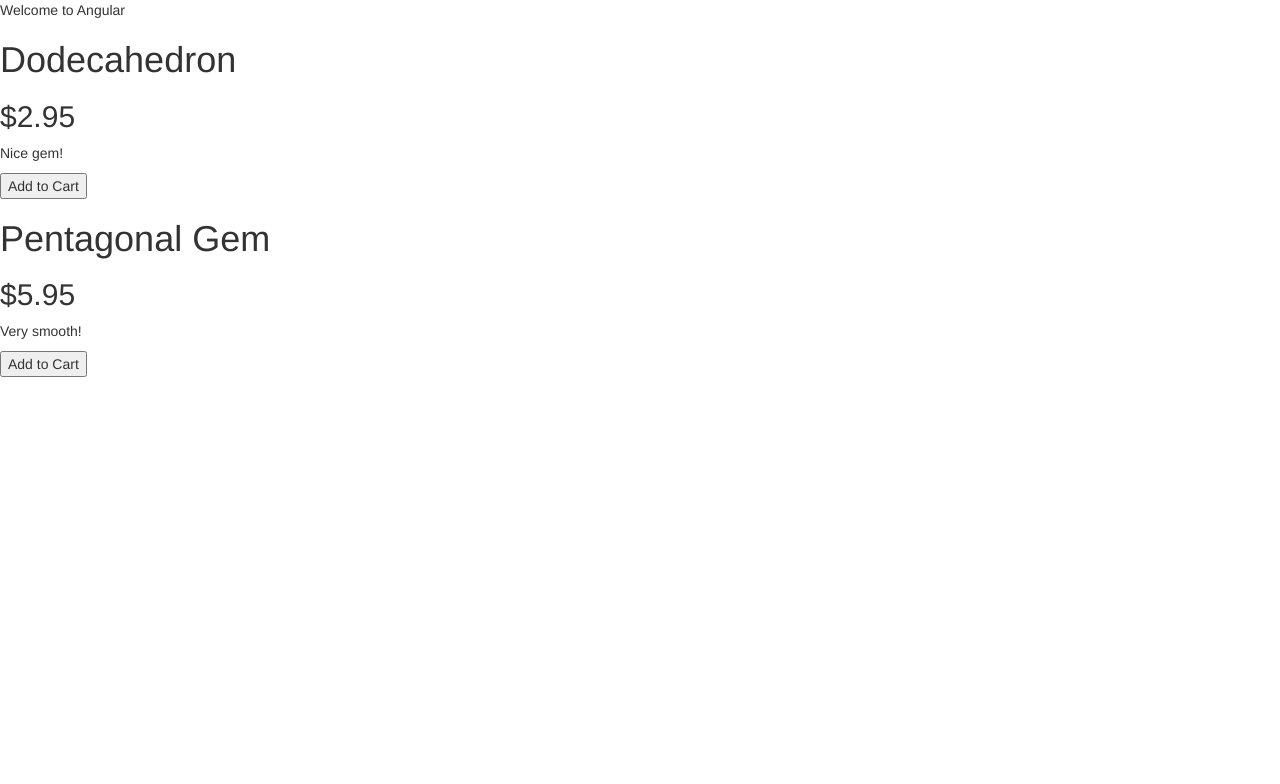
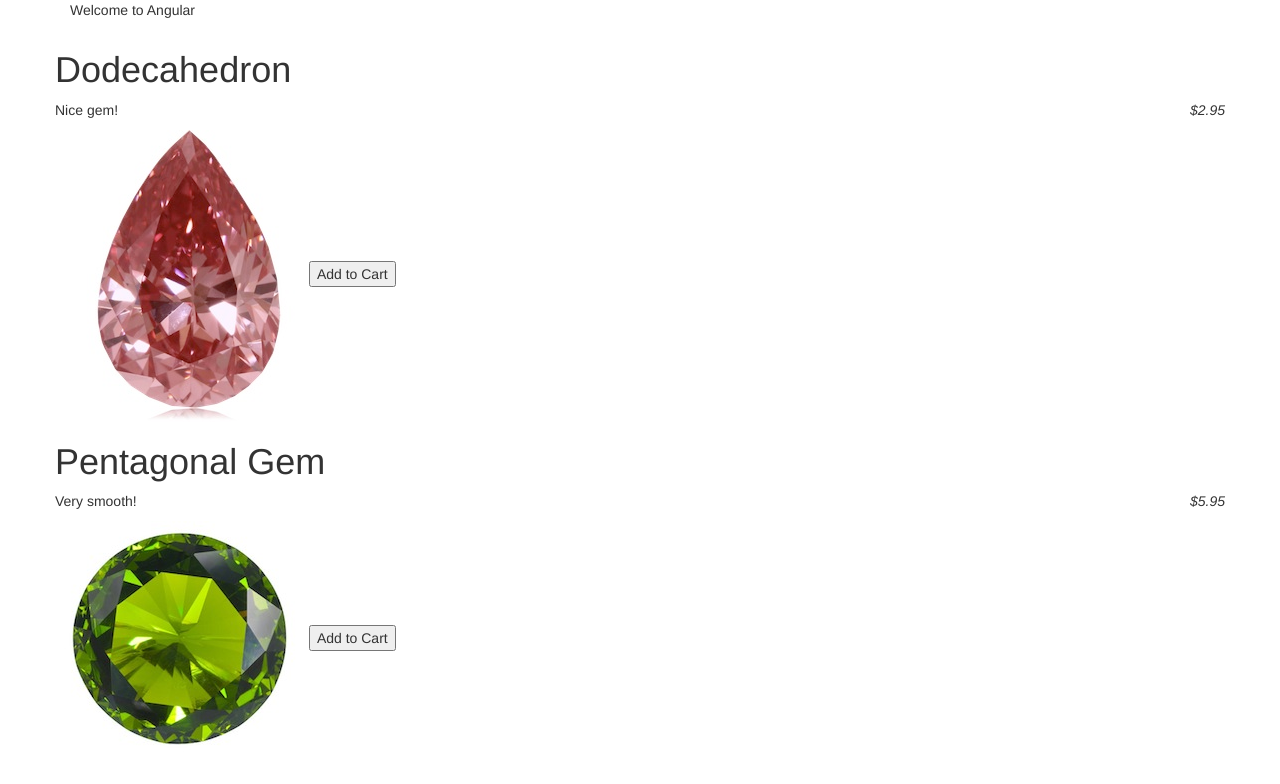
Before and after one commit to nolan-m/store-angular, a plain HTML site: page index.html in a window 1280 px wide. Drawn offline with Linux system fonts and the light colour scheme.

Commit message:
display images with ng-src

```diff
--- a/app.js
+++ b/app.js
@@ -11,14 +11,22 @@
 			price: 2.95,
 			description: 'Nice gem!',
 			canPurchase: true,
-			soldOut: false
+			soldOut: false,
+			images: [
+				{full: 'img/red.jpg'
+				}
+			]
 		},
 		{
 			name: 'Pentagonal Gem',
 			price: 5.95,
 			description: 'Very smooth!',
 			canPurchase: true,
-			soldOut: false
+			soldOut: false,
+			images: [
+				{full: 'img/green.jpg'
+				}
+			]
 		}
 	];
 })();
--- a/index.html
+++ b/index.html
@@ -5,13 +5,14 @@
 	<title>Angular Store!</title>
 
 </head>
-<body ng-controller="StoreController as store">
+<body class="container" ng-controller="StoreController as store">
 	<p>{{"Welcome" + " to " + "Angular"}}
 
-		<div ng-repeat="product in store.products">
+		<div class="product row" ng-repeat="product in store.products">
 			<h1>{{product.name}}</h1>
-			<h2>${{product.price}}</h2>
+			<em class="pull-right">{{product.price | currency}}</em>
 			<p>{{product.description}}</p>
+			<img ng-src="{{product.images[0].full}}"/>
 			<button ng-show="product.canPurchase"> Add to Cart </button>
 		</div>
 
```
Also changed, not shown: img/green.jpg (added), img/red.jpg (added), 1 other file.
